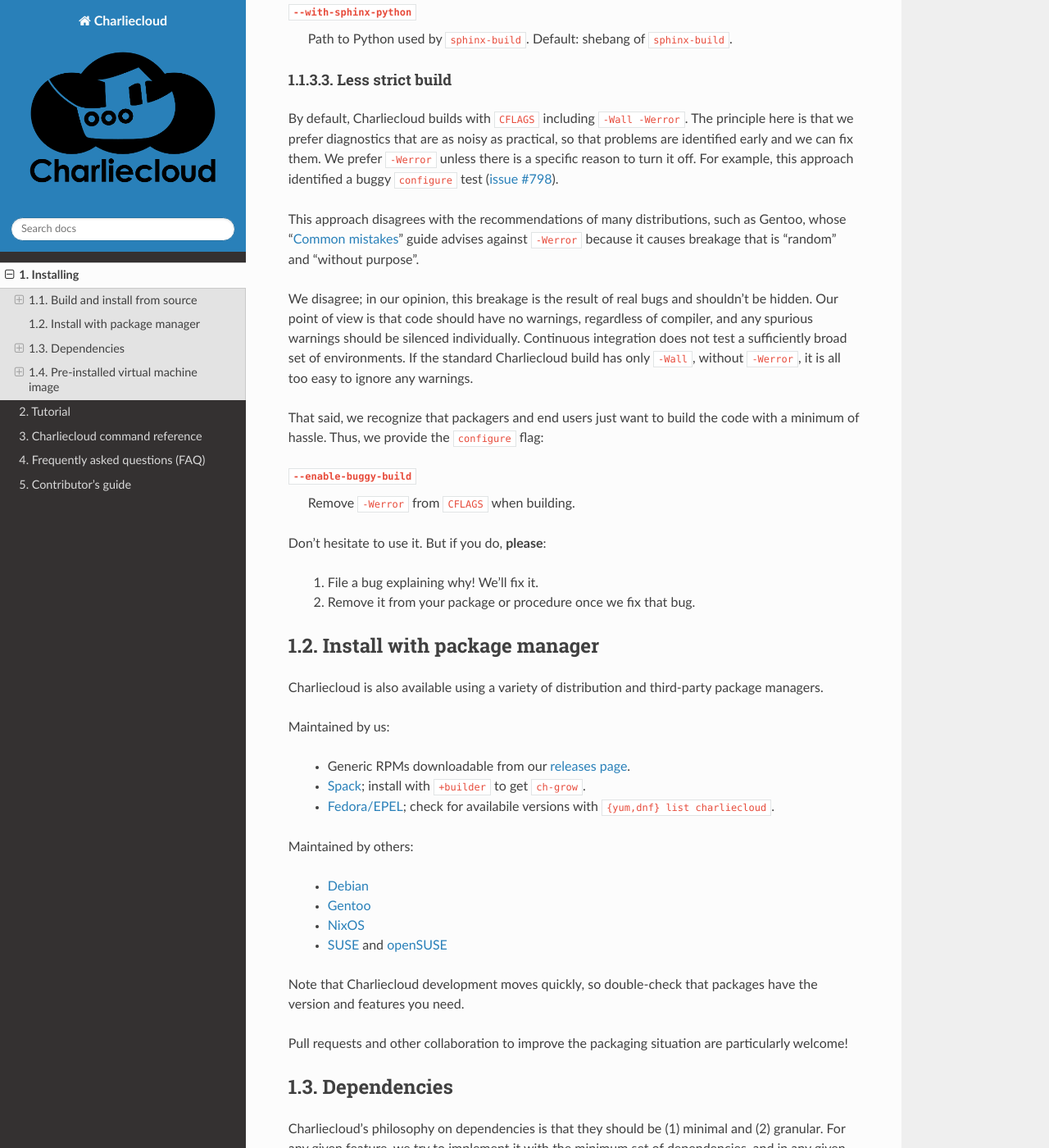
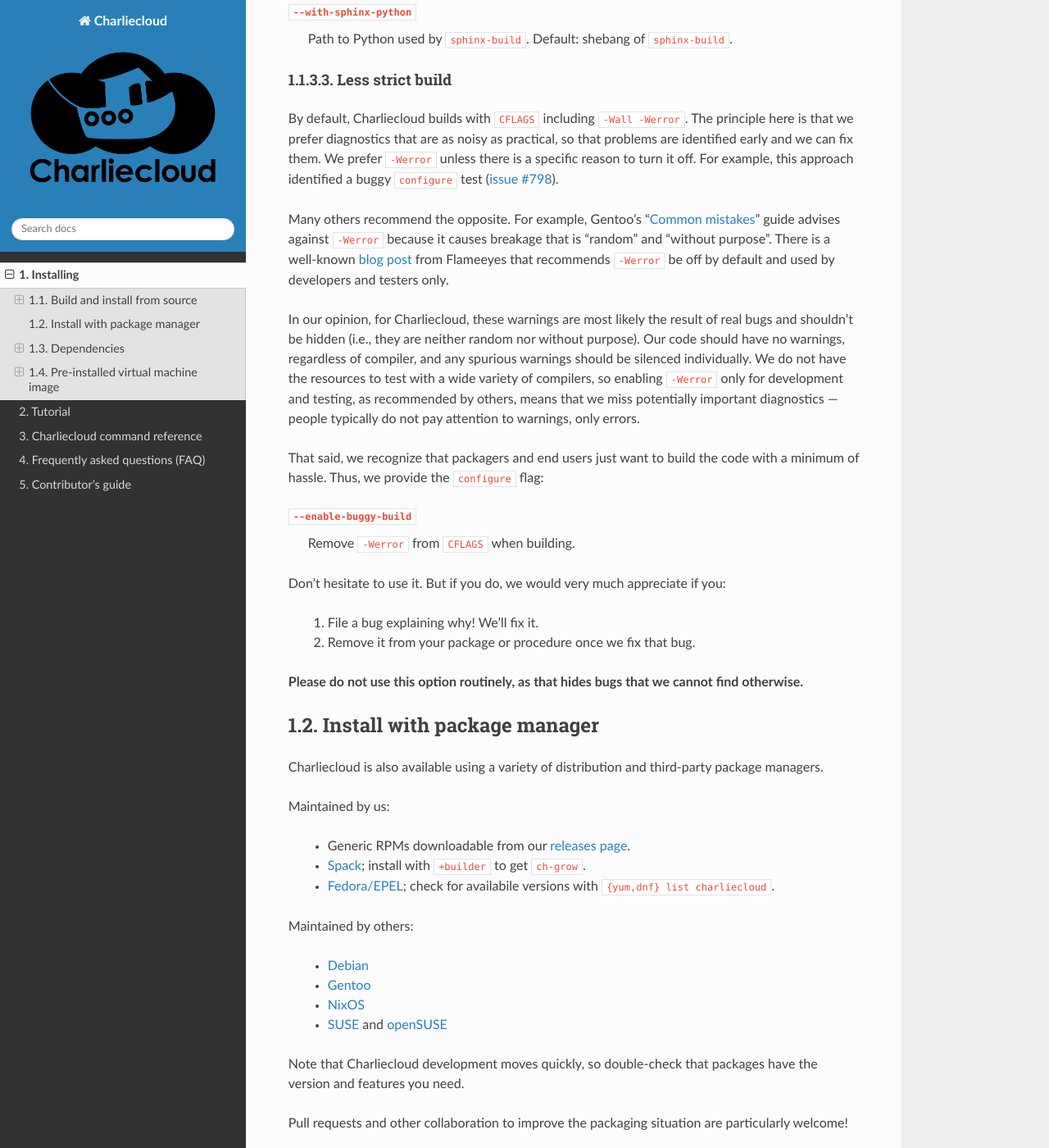
Before and after one commit to hpc/charliecloud, a Sphinx documentation site: the page built from doc/install.rst, in a window 1280 px wide and 1400 px high, scrolled down 2167 px. Shown: the whole window at 82% size. Built offline with Sphinx 7.4.7 and the Read the Docs theme 2.0.0, drawn with Linux system fonts in a browser that asks for light colours.

Commit message:
wordsmithing docs

```diff
--- a/doc/install.rst
+++ b/doc/install.rst
@@ -103,18 +103,22 @@
 example, this approach identified a buggy :code:`configure` test (`issue #798
 <https://github.com/hpc/charliecloud/issues/798>`_).
 
-This approach disagrees with the recommendations of many distributions, such
-as Gentoo, whose "`Common mistakes
+Many others recommend the opposite. For example, Gentoo's "`Common mistakes
 <https://devmanual.gentoo.org/ebuild-writing/common-mistakes/index.html>`_"
 guide advises against :code:`-Werror` because it causes breakage that is
-"random" and "without purpose".
+"random" and "without purpose". There is a well-known `blog post
+<https://flameeyes.blog/2009/02/25/future-proof-your-code-dont-use-werror/>`_
+from Flameeyes that recommends :code:`-Werror` be off by default and used by
+developers and testers only.
 
-We disagree; in our opinion, this breakage is the result of real bugs and
-shouldn't be hidden. Our point of view is that code should have no warnings,
-regardless of compiler, and any spurious warnings should be silenced
-individually. Continuous integration does not test a sufficiently broad set of
-environments. If the standard Charliecloud build has only :code:`-Wall`,
-without :code:`-Werror`, it is all too easy to ignore any warnings.
+In our opinion, for Charliecloud, these warnings are most likely the result of
+real bugs and shouldn't be hidden (i.e., they are neither random nor without
+purpose). Our code should have no warnings, regardless of compiler, and any
+spurious warnings should be silenced individually. We do not have the
+resources to test with a wide variety of compilers, so enabling
+:code:`-Werror` only for development and testing, as recommended by others,
+means that we miss potentially important diagnostics — people typically do not
+pay attention to warnings, only errors.
 
 That said, we recognize that packagers and end users just want to build the
 code with a minimum of hassle. Thus, we provide the :code:`configure` flag:
@@ -122,10 +126,13 @@
 :code:`--enable-buggy-build`
   Remove :code:`-Werror` from :code:`CFLAGS` when building.
 
-Don't hesitate to use it. But if you do, **please**:
+Don't hesitate to use it. But if you do, we would very much appreciate if you:
 
   1. File a bug explaining why! We'll fix it.
   2. Remove it from your package or procedure once we fix that bug.
+
+**Please do not use this option routinely, as that hides bugs that we cannot
+find otherwise.**
 
 Install with package manager
 ============================
```
